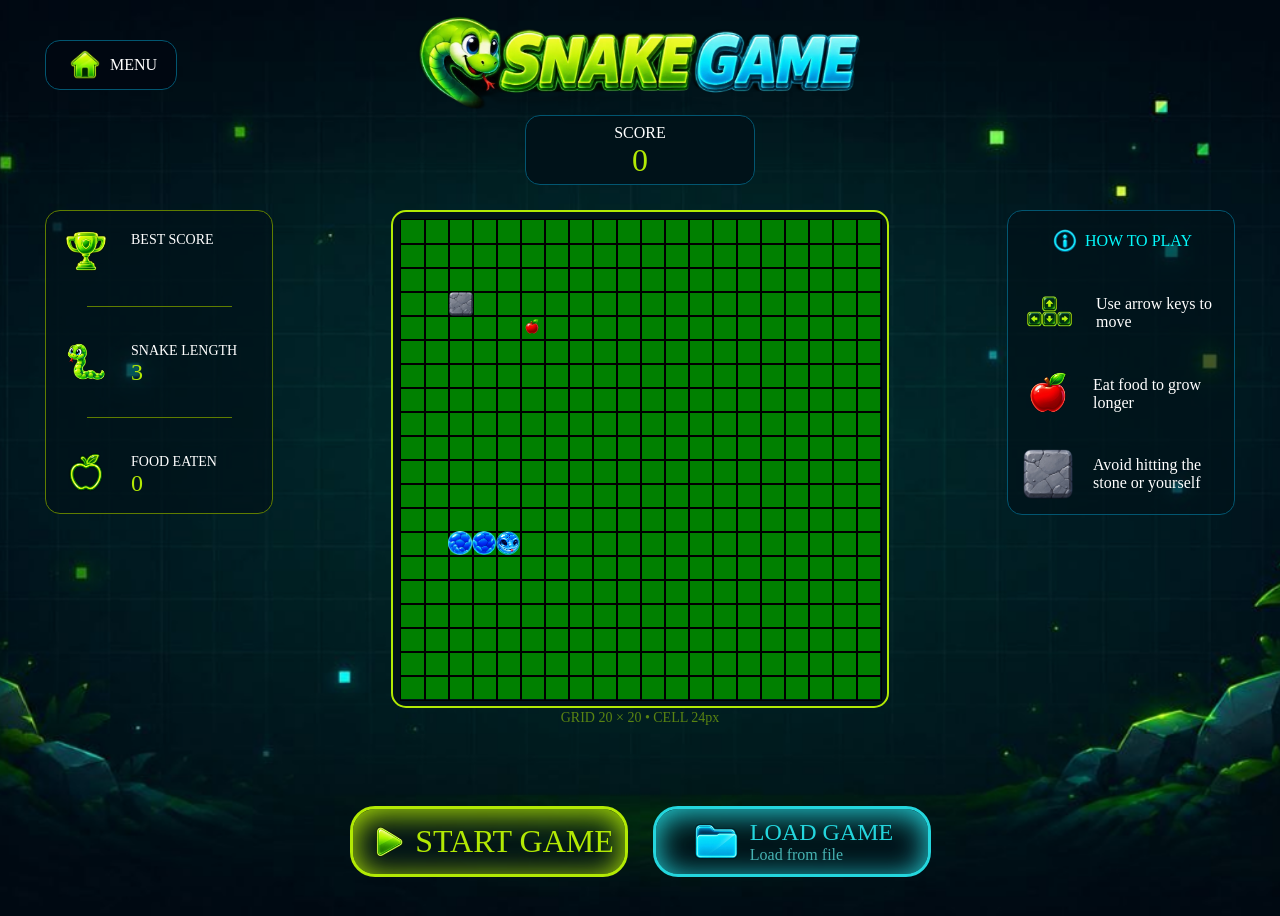
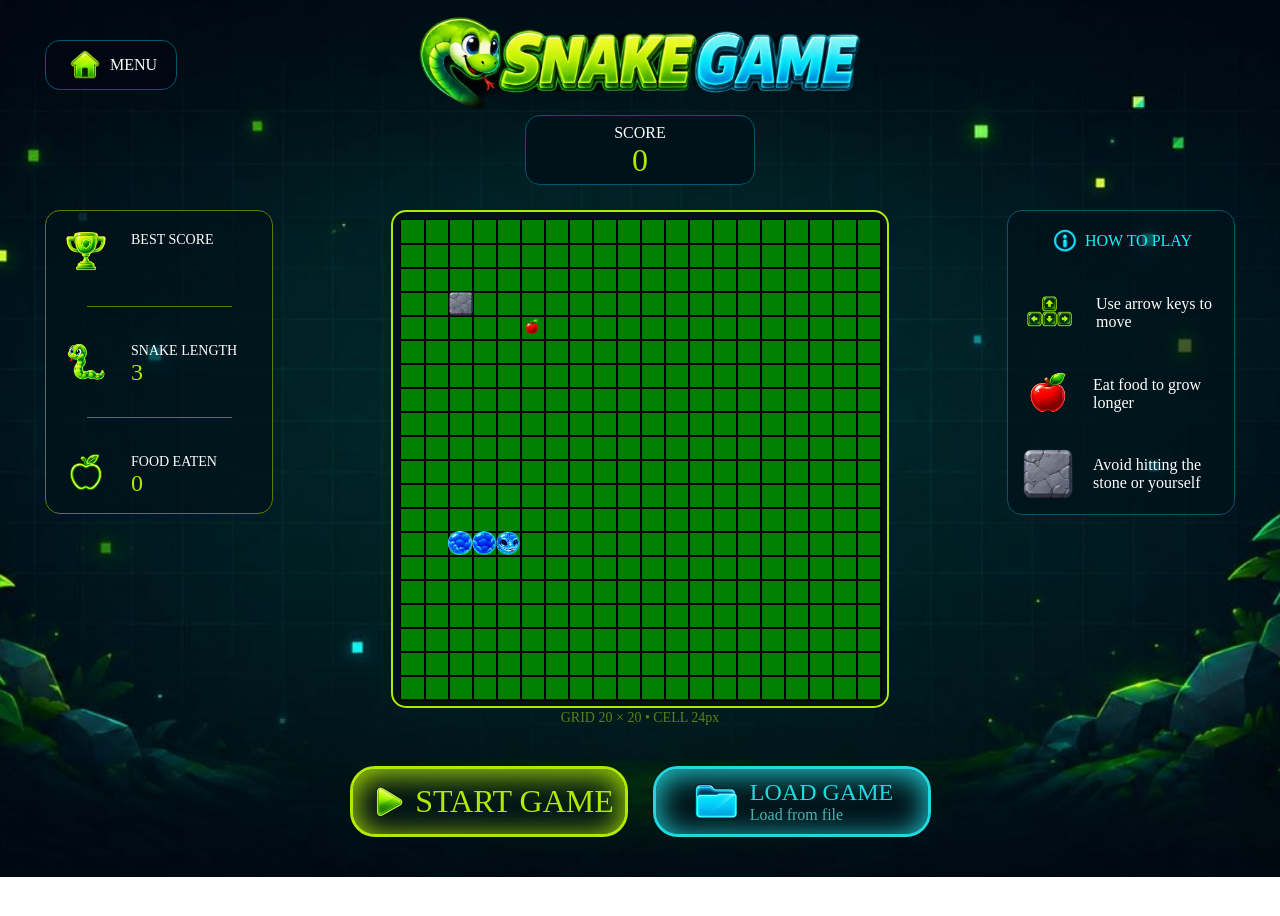
Before and after one commit to OlgaSeledets/snake-game, a React (Vite) app: page /#/game in a window 1280 px wide. After the commit the page ends 877 px from the top, so only its background shows below. Built offline with nearby package versions, Linux system fonts and the light colour scheme; a web font is replaced by a local one.

Commit message:
feat: press the footer to the bottom of the page

```diff
--- a/src/pages/GamePage.tsx
+++ b/src/pages/GamePage.tsx
@@ -112,7 +112,14 @@ export default function GamePage({
 	}
 
 	return (
-		<div style={{ display: "flex", alignItems: "center", flexDirection: "column", margin: "0 auto", padding: '40px 45px' }}>
+		<div style={{
+			display: "flex",
+			alignItems: "center",
+			flexDirection: "column",
+			margin: "0 auto",
+			padding: '40px 45px',
+			minHeight: '85vh'
+		}}>
 			<div style={{ display: 'flex', alignItems: 'center', width: '100%', position: 'relative', }}>
 				<Link
 					className="menuBtn"
@@ -177,6 +184,8 @@ export default function GamePage({
 				alignItems: 'flex-start',
 				justifyContent: 'space-between',
 				width: '100%',
+				flex: 1,
+				marginBottom: '40px'
 			}}>
 				<div style={{
 					display: 'flex',
@@ -319,7 +328,6 @@ export default function GamePage({
 				style={{
 					display: 'flex',
 					justifyContent: 'center',
-					marginTop: '80px'
 				}}
 			>
 				{isBtnStartVisible ? (
```
